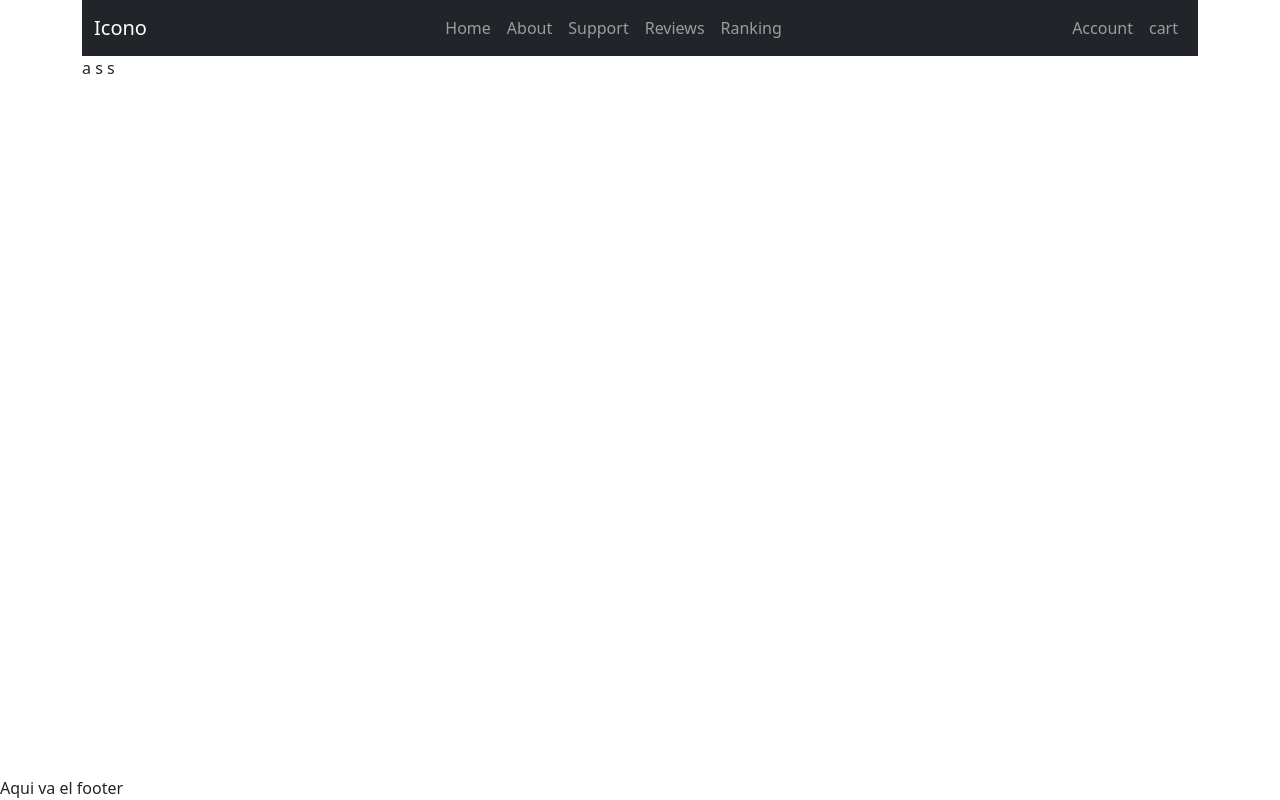
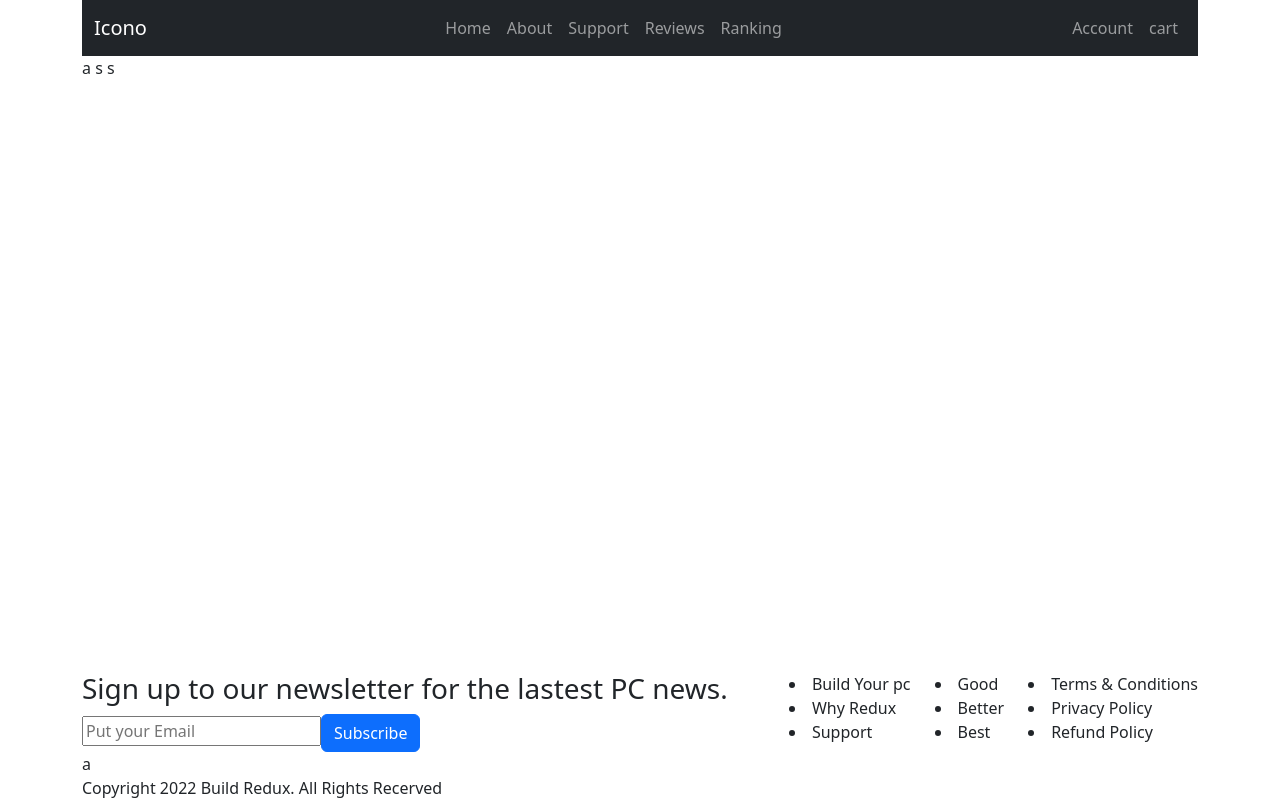
Before and after one commit to MarioSalazarD/ProyectoPW-2022-2, a React (Create React App) app: page / in a window 1280 px wide. Built offline with nearby package versions, Linux system fonts and the light colour scheme.

Commit message:
Avance historias 1-4

```diff
--- a/src/Componentes/pages/HomePage.jsx
+++ b/src/Componentes/pages/HomePage.jsx
@@ -19,7 +19,9 @@ const HomePage = () => {
                 </Col>
             </Row>
             <Row className='fixed-bottom'>
-                <Footer></Footer>
+                <Col>
+                    <Footer></Footer>
+                </Col>
             </Row>
         </Container>
     )
--- a/src/Componentes/shared/Footer.jsx
+++ b/src/Componentes/shared/Footer.jsx
@@ -1,11 +1,51 @@
 import Container from 'react-bootstrap/Container';
 import Row from 'react-bootstrap/Row';
 import Col from 'react-bootstrap/Col';
+import Button from 'react-bootstrap/Button';
+
 
 const Footer = () => {
     return(
         <Container>
-            <div>Aqui va el footer</div>
+            <Row>
+                <Col>
+                    <h3>Sign up to our newsletter for the lastest PC news.</h3>
+                    <form>
+                        <input type="Email" placeholder='Put your Email' />
+                        <Button variant="primary">Subscribe</Button>{' '}
+                    </form>
+                </Col>
+                <Col md="auto">
+                    <div>
+                        <li>Build Your pc</li>
+                        <li>Why Redux</li>
+                        <li>Support</li>
+                    </div>
+                </Col>
+                <Col md="auto">
+                    <div>
+                        <li>Good</li>
+                        <li>Better</li>
+                        <li>Best</li>
+                    </div>
+                </Col>
+                <Col md="auto">
+                    <div>
+                        <li>Terms & Conditions</li>
+                        <li>Privacy Policy</li>
+                        <li>Refund Policy</li>
+                    </div>
+                </Col>
+            </Row>
+            <Row>
+                <div>a</div>
+            </Row>
+            <Row>
+                <Col>
+                    <div>Copyright 2022 Build Redux. All Rights Recerved</div>
+                </Col>
+            </Row>
+
         </Container>
     )
 }
```
